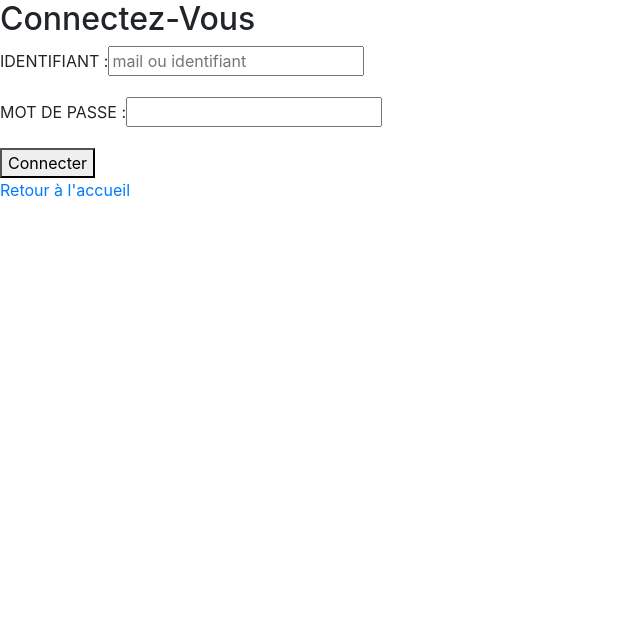
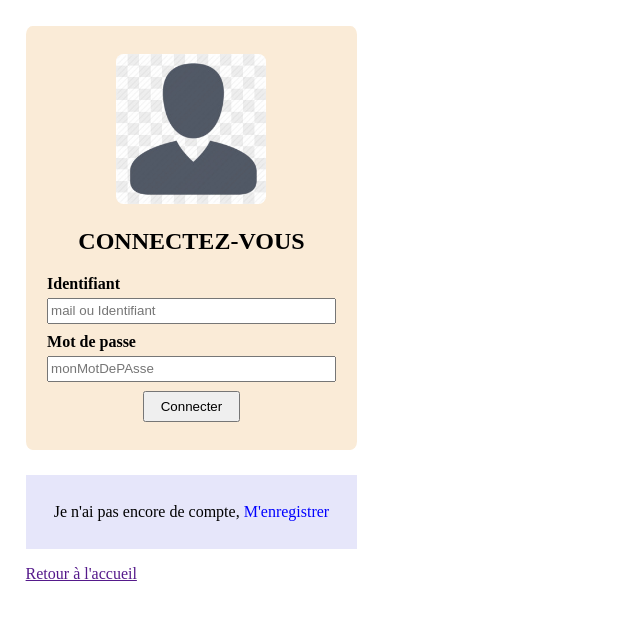
Before and after one commit to B1ll7/site_annonce, a PHP site: template views/vueIdentifierUtilisateur.html.twig in a window 1280 px wide. Shown: the top 624 px of the page, without its empty margins (0-640 px from the left). Run offline with PHP 8.4, Linux system fonts and the light colour scheme; the template is opened without the code that fills it, so the values that code supplies are empty; some libraries are stand-ins or nearby versions.

Commit message:
Continuer le front

```diff
--- /dev/null
+++ b/css/mycss/style.css
@@ -0,0 +1,118 @@
+body
+{
+    margin: 0;
+    padding: 0;
+}
+.seConnecter
+{
+    /* background-color: grey; */
+    margin: 0;
+    padding: 2%;
+    /* display: flex; */
+}
+.enregistrer
+{
+    padding: 2%;
+    margin: 0;
+    text-align: center;
+}
+
+.nav-bar
+{
+    margin: 0;
+    padding: 1%;
+}
+.nav-bar figure
+{
+
+}
+.nav-bar img
+{
+    width: 50px;
+}
+.seConnecter form
+{
+    /* float: right; */
+    background-color: antiquewhite;
+    width: 25%;
+    height: 400px;
+    padding: 1%;
+    text-align: center;
+    border-radius: 2%;
+}
+
+.enregistrer form
+{
+    background-color: #89dcf1;
+    border-radius: 2%;
+    width: 20%;
+    padding: 2%;
+}
+
+.seConnecter .enregistrer
+{
+    width: 23%;
+    text-align: center;
+    background-color: lavender;
+    margin-top: 2%;
+    padding: 1% 2%;
+}
+
+.seConnecter form img
+{
+    border-radius: 5%;
+    width: 150px;
+}
+
+.seConnecter form div
+{
+    display: flex;
+    flex-direction: column;
+    margin: 3%;
+    text-align: left;
+    font-weight: bold;
+}
+
+.seConnecter form input
+{
+    height: 20px;
+    margin-top: 5px;
+}
+
+.seConnecter form button
+{
+    padding: 2% 5%;
+}
+
+.seConnecter .enregistrer a
+{
+    text-decoration: none;
+    color: blue;
+}
+
+.seConnecter .enregistrer a:hover
+{
+    color: burlywood;
+    text-decoration: underline;
+}
+.enregistrer form img
+{
+    border-radius: 5%;
+    width: 150px;
+}
+.enregistrer form div
+{
+    display: flex;
+    flex-direction: column;
+    text-align: left;
+    font-weight: bold;
+}
+.enregistrer form button
+{
+    padding: 2% 5%;
+}
+.enregistrer form div input
+{
+    margin: 2% 0;
+    height: 20px;
+}
--- a/dao/annoncedao.php
+++ b/dao/annoncedao.php
@@ -50,7 +50,7 @@
 
         public function update(\Annonce $ru)
         {
-            $value = array($ru -> getID, $ru -> getID_EST_DEPOSEE(), $ru -> getID_APPARTIENT(), $ru -> getENTETE(), $ru -> getCORPS(), $ru -> getDATE_DEPOT(), $ru -> getDATE_VALIDITE());
+            $value = array($ru -> getID, $ru -> getID_EST_DEPOSEE_CONSULTE(), $ru -> getID_APPARTIENT(), $ru -> getENTETE(), $ru -> getCORPS(), $ru -> getDATE_DEPOT(), $ru -> getDATE_VALIDITE());
             $requete = 'CALL udpadaAnnonce(?,?,?,?,?,?,?);';
             try {
                 $this -> cnx -> beginTransaction();
--- a/views/base.html.twig
+++ b/views/base.html.twig
@@ -3,12 +3,12 @@
     <head>
         {% block head %}{% endblock %}
         <!-- Style -->
-            <link rel="stylesheet" href="https://stackpath.bootstrapcdn.com/bootstrap/4.4.1/css/bootstrap.min.css" integrity="sha384-Vkoo8x4CGsO3+Hhxv8T/Q5PaXtkKtu6ug5TOeNV6gBiFeWPGFN9MuhOf23Q9Ifjh" crossorigin="anonymous">
-            <link rel="stylesheet" type="text/css" href="css/mycss/login.css">
+            {# <link rel="stylesheet" href="https://stackpath.bootstrapcdn.com/bootstrap/4.4.1/css/bootstrap.min.css" integrity="sha384-Vkoo8x4CGsO3+Hhxv8T/Q5PaXtkKtu6ug5TOeNV6gBiFeWPGFN9MuhOf23Q9Ifjh" crossorigin="anonymous"> #}
+            <link rel="stylesheet" type="text/css" href="../css/mycss/style.css">
         <!--script-->
-            <script src="https://code.jquery.com/jquery-3.4.1.slim.min.js" integrity="sha384-J6qa4849blE2+poT4WnyKhv5vZF5SrPo0iEjwBvKU7imGFAV0wwj1yYfoRSJoZ+n" crossorigin="anonymous"></script>
-            <script src="https://cdn.jsdelivr.net/npm/popper.js@1.16.0/dist/umd/popper.min.js" integrity="sha384-Q6E9RHvbIyZFJoft+2mJbHaEWldlvI9IOYy5n3zV9zzTtmI3UksdQRVvoxMfooAo" crossorigin="anonymous"></script>
-            <script src="https://stackpath.bootstrapcdn.com/bootstrap/4.4.1/js/bootstrap.min.js" integrity="sha384-wfSDF2E50Y2D1uUdj0O3uMBJnjuUD4Ih7YwaYd1iqfktj0Uod8GCExl3Og8ifwB6" crossorigin="anonymous"></script>
+            {# <script src="https://code.jquery.com/jquery-3.4.1.slim.min.js" integrity="sha384-J6qa4849blE2+poT4WnyKhv5vZF5SrPo0iEjwBvKU7imGFAV0wwj1yYfoRSJoZ+n" crossorigin="anonymous"></script> #}
+            {# <script src="https://cdn.jsdelivr.net/npm/popper.js@1.16.0/dist/umd/popper.min.js" integrity="sha384-Q6E9RHvbIyZFJoft+2mJbHaEWldlvI9IOYy5n3zV9zzTtmI3UksdQRVvoxMfooAo" crossorigin="anonymous"></script> #}
+            {# <script src="https://stackpath.bootstrapcdn.com/bootstrap/4.4.1/js/bootstrap.min.js" integrity="sha384-wfSDF2E50Y2D1uUdj0O3uMBJnjuUD4Ih7YwaYd1iqfktj0Uod8GCExl3Og8ifwB6" crossorigin="anonymous"></script> #}
     </head>
     <body>
         {% block content %}{% endblock %}
--- /dev/null
+++ b/views/footer.html.twig
@@ -0,0 +1,3 @@
+{% block footer %}
+         <p><a href='{{ url }}'> Retour à l'accueil</a></p>
+{% endblock %}
--- a/views/showAcceuil.html.twig
+++ b/views/showAcceuil.html.twig
@@ -3,6 +3,7 @@
       <title>Accueil</title>
   {% endblock %}
   {% block content %}
+    {% include "navbar.html.twig" %}
     {% if name  == null and error == null and droits == null %}
       <h3>Bonjour</h3>
       <ul>
--- a/views/vueIdentifierUtilisateur.html.twig
+++ b/views/vueIdentifierUtilisateur.html.twig
@@ -1,24 +1,49 @@
 {% extends "base.html.twig" %}
 {% block content %}
     {% if error == null %}
+        <div class='seConnecter'>
             <form action='{{ url }}' method='POST'>
-            <h2>Connectez-Vous</h2>
-            <p><label for='nom'>IDENTIFIANT  : </label><input type='text' name='nom' id='nom' class='nom' placeholder='mail ou identifiant' required></p>
-            <p><label for='pass'>MOT DE PASSE : </label><input type='password' name='pass' id='pass' class='pass' required></p>
+                <p><img src="../img/login.jpg" alt="connect"></p>
+                <h2>CONNECTEZ-VOUS</h2>
+                <div>
+                    <label for='nom'>Identifiant </label>
+                    <input type='text' name='nom' id='nom' class='nom' placeholder='mail ou Identifiant' required>
+                </div>
+                <div>
+                     <label for='pass'>Mot de passe </label>
+                     <input type='password' name='pass' id='pass' class='pass' placeholder='monMotDePAsse' required>
+                </div>
+
                 <input type='hidden' name='action' id='action' class='action' value='identifierUtilisateur'>
                 <button type='submit'>Connecter</button>
+            </form>
+            <div class='enregistrer'>
+                <p>Je n'ai pas encore de compte, <a href='{{url}}?action=creerUtilisateur'>M'enregistrer</a></p>
+            </div>
             <p><a href='{{ url }}'> Retour à l'accueil</a></p>
-        </form>
+        </div>
     {% endif %}
     {% if error != null %}
+        <div class='seConnecter'>
             <form action='{{ url }}' method='POST'>
-            <div class='alert-danger'>{{ error }}</div>
-            <h2>Connectez-Vous</h2>
-            <p><label for='identifiant'>IDENTIFIANT  : </label><input type='text' name='nom' id='nom' class='nom' placeholder='mail ou identifiant' required></p>
-            <p><label for='pass'>MOT DE PASSE : </label><input type='password' name='pass' id='pass' class='pass' required></p>
+                <p><img src="../img/login.jpg" alt="connect"></p>
+                <h2>CONNECTEZ-VOUS</h2>
+                <div>
+                    <label for='nom'>Identifiant </label>
+                    <input type='text' name='nom' id='nom' class='nom' placeholder='mail ou Identifiant' required>
+                </div>
+                <div>
+                     <label for='pass'>Mot de passe </label>
+                     <input type='password' name='pass' id='pass' class='pass' placeholder='monMotDePAsse' required>
+                </div>
+
                 <input type='hidden' name='action' id='action' class='action' value='identifierUtilisateur'>
                 <button type='submit'>Connecter</button>
+            </form>
+            <div class='enregistrer'>
+                <p>Je n'ai pas encore de compte, <a href='{{url}}?action=creerUtilisateur'>M'enregistrer</a></p>
+            </div>
             <p><a href='{{ url }}'> Retour à l'accueil</a></p>
-        </form>
+        </div>
     {% endif %}
 {% endblock %}
```
Also changed, not shown: views/navbar.html.twig (added, +26 -0 lines), views/vueCreerUtilisateur.html.twig (+7 -6 lines), img/login.jpg (added), wireframing site_annonce/untitled_page.png. Lines whose indentation alone changed are shown as unchanged.
